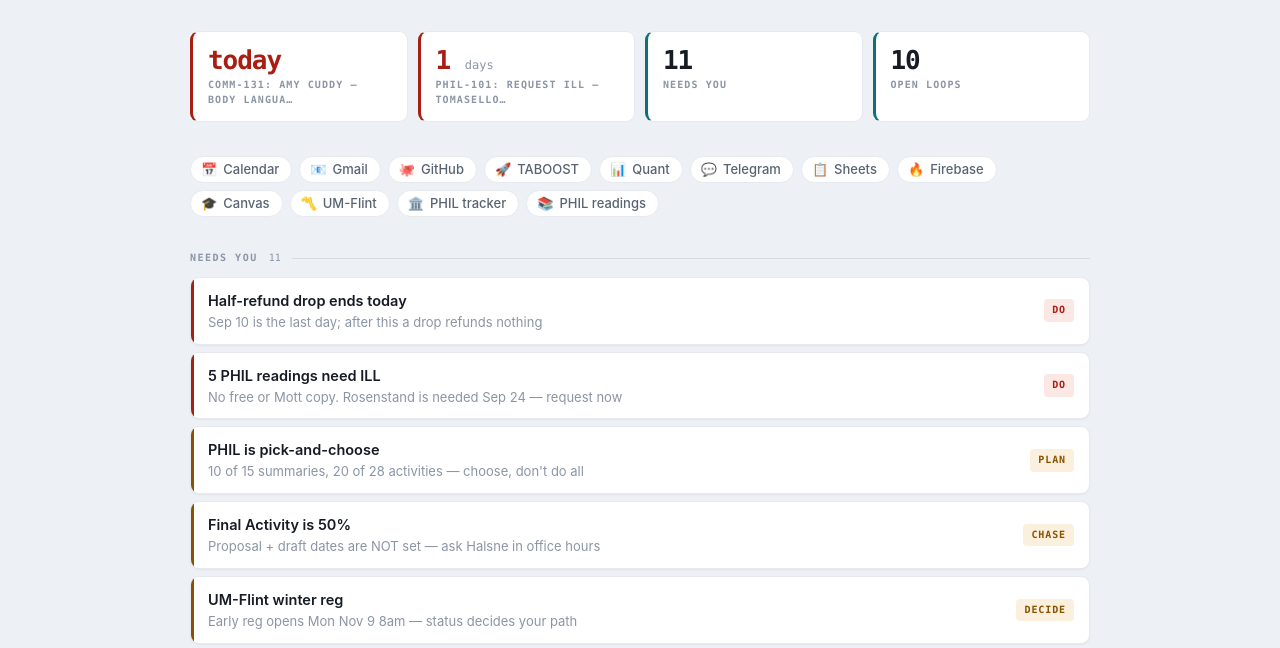
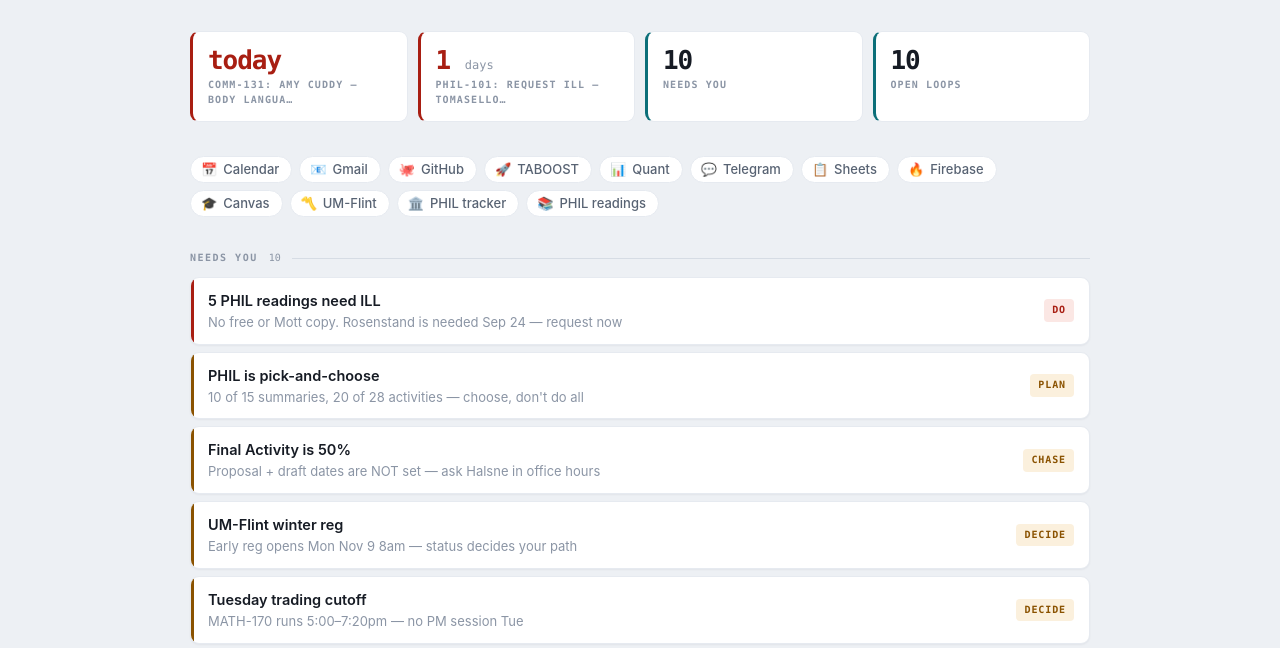
Before and after one commit to ceyre-boop/molly, a website: page index.html in a window 1280 px wide. Shown: the part 123-771 px from the top of the page. Drawn offline with Linux system fonts and the light colour scheme.

Commit message:
Cleanup: drop expired Sep items, refresh course next-ups from calendar (#11)

```diff
--- a/index.html
+++ b/index.html
@@ -343,7 +343,6 @@ const DESK = {
 
   // title | one short line | chip | sev
   needsYou: [
-    { title: "Half-refund drop ends today", note: "Sep 10 is the last day; after this a drop refunds nothing", tag: "Do", sev: "urgent" },
     { title: "5 PHIL readings need ILL", note: "No free or Mott copy. Rosenstand is needed Sep 24 — request now", tag: "Do", sev: "urgent" },
     { title: "PHIL is pick-and-choose",  note: "10 of 15 summaries, 20 of 28 activities — choose, don't do all", tag: "Plan", sev: "soon" },
     { title: "Final Activity is 50%",    note: "Proposal + draft dates are NOT set — ask Halsne in office hours", tag: "Chase", sev: "soon" },
@@ -431,15 +430,15 @@ const DESK = {
   ],
 
   courses: [
-    { name: "Introduction to Philosophy (PHIL-101)",     meets: "Tue/Thu 1:30–2:50 · CM 1111",   next: "Weekly Summary — Sep 13" },
-    { name: "Fund of Public Speaking (COMM-131-07HON)",  meets: "Mon/Wed 10:30–11:50 · CM 2001", next: "Splendid Gesture — Sep 14" },
-    { name: "Analytic Geometry & Calculus 1 (MATH-170)", meets: "Tue 5:00–7:20 · Gorman 3202",   next: "§1.1–1.3 — Sep 11" },
+    { name: "Introduction to Philosophy (PHIL-101)",     meets: "Tue/Thu 1:30–2:50 · CM 1111",   next: "Reading Activity 9-24 — Sep 23" },
+    { name: "Fund of Public Speaking (COMM-131-07HON)",  meets: "Mon/Wed 10:30–11:50 · CM 2001", next: "Amy Cuddy body language — Sep 23" },
+    { name: "Analytic Geometry & Calculus 1 (MATH-170)", meets: "Tue 5:00–7:20 · Gorman 3202",   next: "Homework §§2.1–2.5 — Sep 25" },
     { name: "Introduction to Film (FILM-181-WWW02)",     meets: "Online · asynchronous",         next: "Still not active — 10 days on", state: "blocked" }
   ],
 
   projects: [
     { title: "Molly spine",       note: "Semantic recall + local brain live; write path is next", tag: "Build",  sev: "ok"     },
-    { title: "Alta / quant",      note: "FOMC Sep 16 — size down into it; NFP next on Oct 2",    tag: "Watch",  sev: "soon"   },
+    { title: "Alta / quant",      note: "NFP Oct 2 — size down into it",    tag: "Watch",  sev: "soon"   },
     { title: "Teleprompter rig",  note: "Works. Parked at apps/teleprompter until Halo lands",   tag: "Parked", sev: ""       }
   ],
 
```
